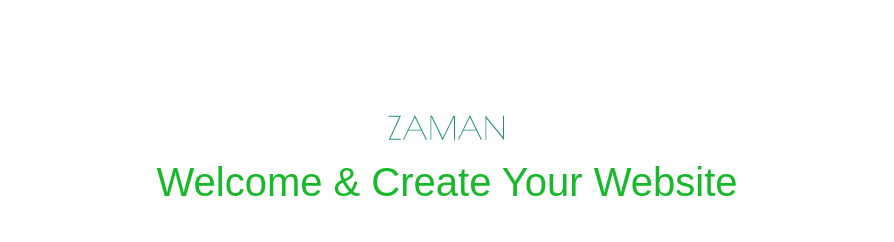
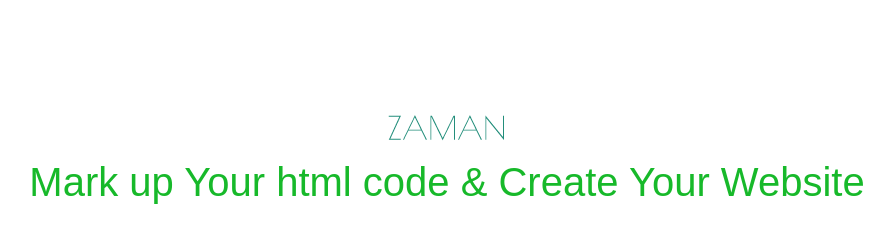
Before and after one commit to zaman7/Quick-startpack, a plain HTML site: page index.html in a window 1280 px wide. Shown: the whole page, without its empty margins (193-1087 px from the left). Drawn offline with nearby package versions, Linux system fonts and the light colour scheme.

Commit message:
main mark up file

```diff
--- a/index.html
+++ b/index.html
@@ -24,10 +24,7 @@
     <body>
         <!-- Mark up your html code-->
 
-        <h1 style="text-align: center;font-size: 40px; color: #17b92a; margin-top: 100px;background: url(assets/images/logo.png) no-repeat scroll center top;padding-top: 60px;">Welcome & Create Your Website</h1>
-
-
-
+        <h1 style="text-align: center;font-size: 40px; color: #17b92a; margin-top: 100px;background: url(assets/images/logo.png) no-repeat scroll center top;padding-top: 60px;">Mark up Your html code & Create Your Website</h1>
 
 
         <!-- Java script and jQurey -->
```
